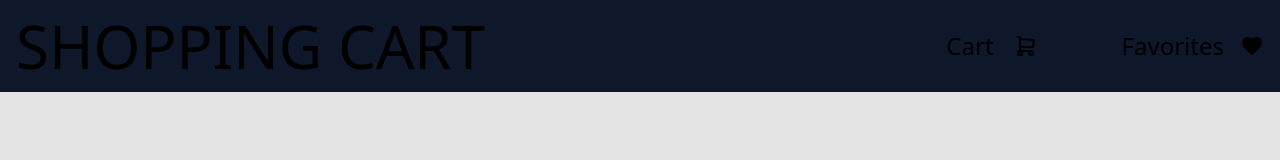
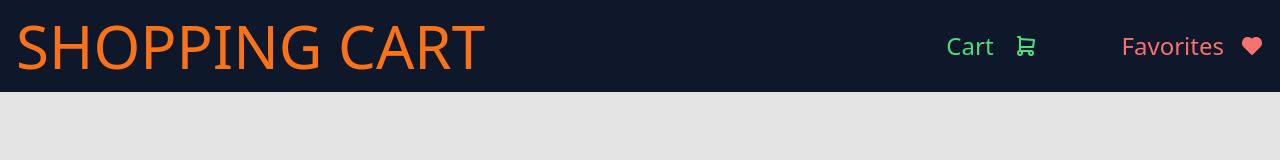
Before and after one commit to tomasquinteros/E-COMMERCE, a React (Vite) app: page / in a window 1280 px wide. Shown: the top 160 px of the page. Built offline with nearby package versions, Linux system fonts and the light colour scheme.

Commit message:
style header component

```diff
--- a/src/components/Header.jsx
+++ b/src/components/Header.jsx
@@ -4,13 +4,13 @@ export const Header = () => {
   return (
     <header className='bg-slate-900 w-full'>
       <nav className='max-w-7xl flex justify-between p-4 items-center m-auto'>
-        <NavLink className='text-6xl' to='/'> SHOPPING CART </NavLink>
+        <NavLink className='text-6xl text-orange-500' to='/'> SHOPPING CART </NavLink>
         <section className='flex gap-20'>
-          <NavLink className='flex gap-4 items-center' to='/cart'>
+          <NavLink className='flex gap-4 items-center text-green-400' to='/cart'>
             <span className='text-2xl'>Cart</span>
             <CartIcon />
           </NavLink>
-          <NavLink className='flex gap-4 items-center' to='/favorites'>
+          <NavLink className='flex gap-4 items-center text-red-400' to='/favorites'>
             <span className='text-2xl'>Favorites</span>
             <AddFavoritesIcon />
           </NavLink>
```
